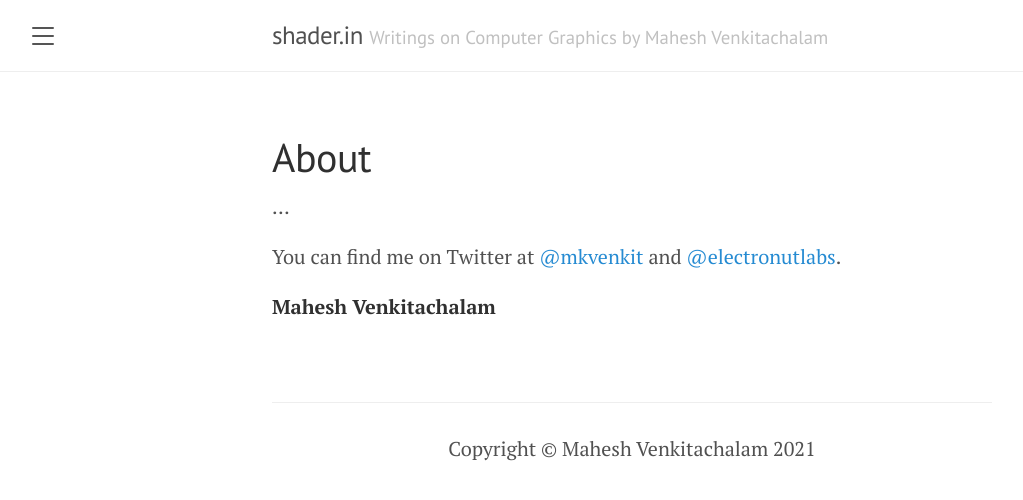
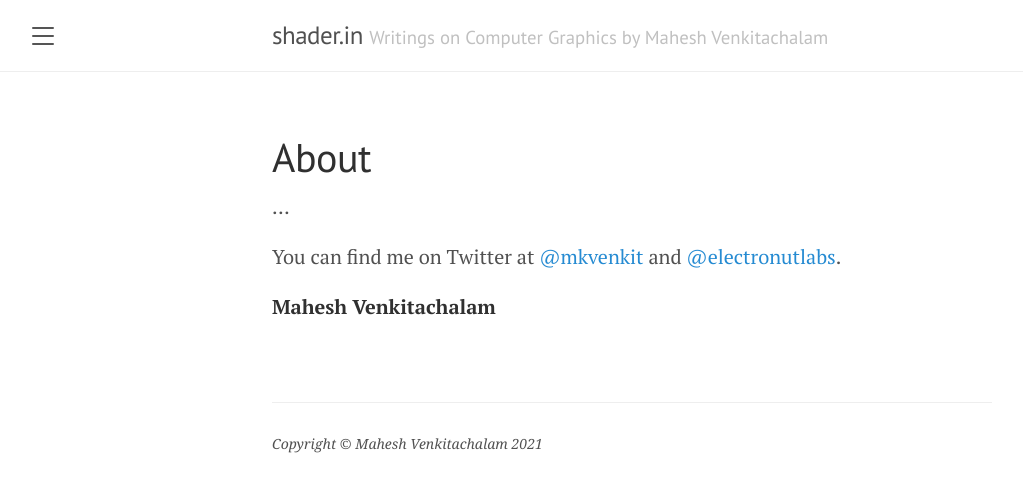
Before and after one commit to mkvenkit/shader.in, a Jekyll site: the page built from about.md, in a window 1280 px wide. Shown: the top 500 px of the page, without its empty margins (8-1031 px from the left). Built offline with Jekyll 4.4.1, drawn with Linux system fonts in a browser that asks for light colours.

Commit message:
added footer

```diff
--- a/_includes/footer.html
+++ b/_includes/footer.html
@@ -1,3 +1,2 @@
 <hr>
-<p align=center>Copyright &copy Mahesh Venkitachalam 2021</p>
-<p></p>
+<div class="si-footer">Copyright &copy Mahesh Venkitachalam 2021</p>
--- a/public/css/lanyon.css
+++ b/public/css/lanyon.css
@@ -605,3 +605,7 @@ td.art-txt-cell {
   padding-left: 10px;
   font: italic 14px Georgia, serif;
 }
+
+.si-footer {
+    font: italic 14px Georgia, serif;
+}
```
